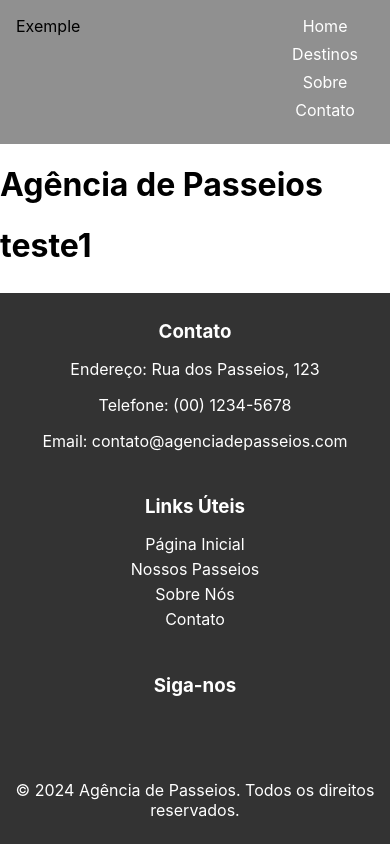
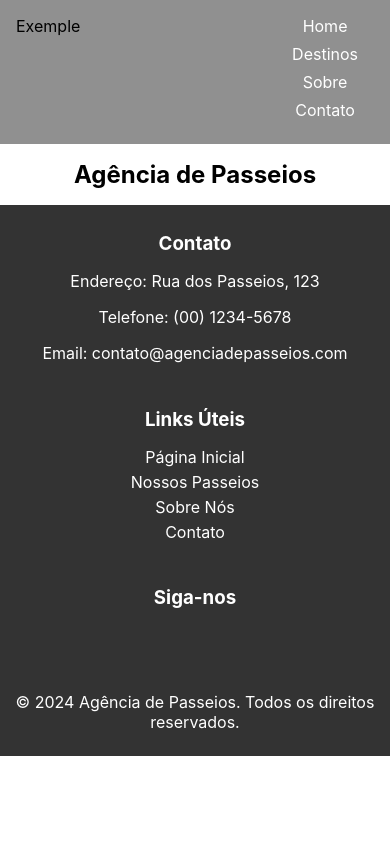
Before and after one commit to karinabertolazzo/agencia-passeios, a React (Create React App) app: page / in a window 390 px wide. Built offline with nearby package versions, Linux system fonts and the light colour scheme.

Commit message:
ajuste responsividade

```diff
--- a/src/App.js
+++ b/src/App.js
@@ -17,7 +17,7 @@ function App() {
 
     <BrowserRouter>
     <Navbar />
-    <h1>Agência de Passeios</h1>
+
       <Routes>
 
         <Route exact path="/" element ={<Home />} ></Route>/
--- a/src/components/layout/Footer/Footer.module.css
+++ b/src/components/layout/Footer/Footer.module.css
@@ -5,7 +5,7 @@
     bottom: 0;
     width: 100%;
     padding-block: 0.5rem;
-    position: fixed;
+
     text-align: center;
 
 
--- a/src/components/layout/pages/Home/Home.js
+++ b/src/components/layout/pages/Home/Home.js
@@ -1,6 +1,8 @@
+import styles from "./Home.module.css"
+
 function Home (){
     return(
-        <h1>teste1</h1>
+        <h1 className={styles.h1}>Agência de Passeios</h1>
     )
 }
 
--- a/src/components/layout/pages/Home/Home.module.css
+++ b/src/components/layout/pages/Home/Home.module.css
@@ -0,0 +1,10 @@
+.h1{
+    text-align: center;
+}
+
+
+@media screen and (max-width: 768px) {
+    .h1 {
+      font-size: 24px;
+    }
+  }
```
